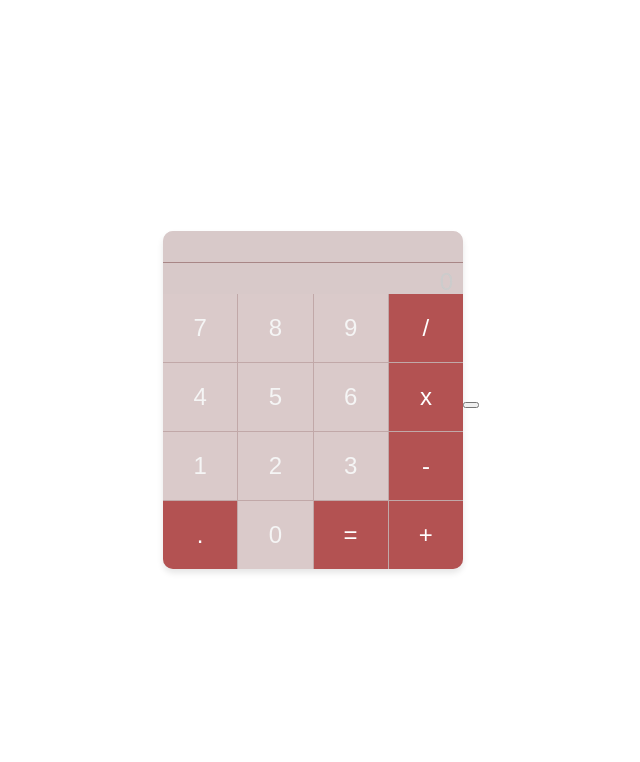
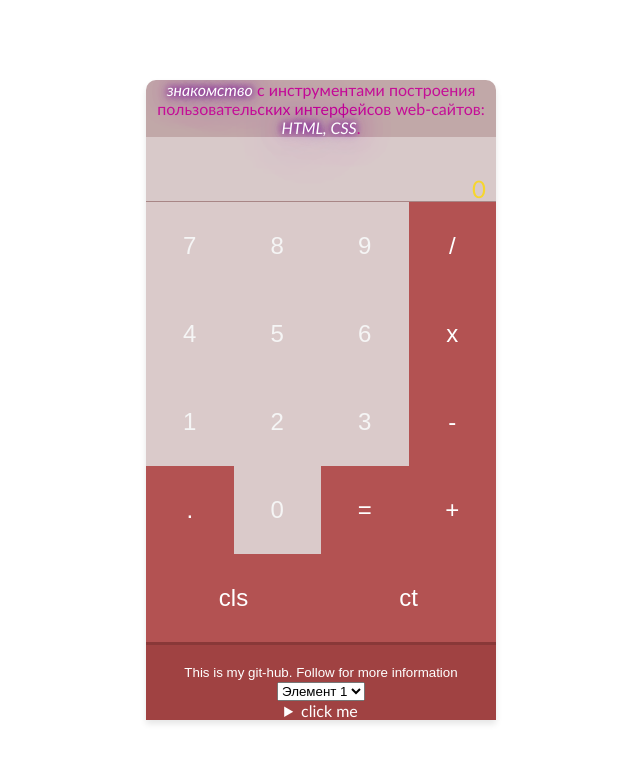
Before and after one commit to Smile952/web_labs, a plain HTML site: page main.html in a window 1280 px wide. Shown: the whole page, without its empty margins (319-959 px from the left). Drawn offline with Linux system fonts and the light colour scheme.

Commit message:
'comlited_lab1'

```diff
--- a/main.html
+++ b/main.html
@@ -8,7 +8,9 @@
         <link rel="stylesheet" href="template.css">
     </head>
     <body>
+
         <div class="calculator">
+            <div class="fragment-block"><i calss="fragment">знакомство</i> с инструментами построения пользовательских интерфейсов web-сайтов: <i calss="fragment">HTML, CSS</i>.</div>
             <div class="display" id="disp2"></div>
             <div class="display" id="disp1">0</div>
             <div class="buttons">
@@ -28,10 +30,28 @@
                 <button class="btn digit" id="0">0</button>
                 <button class="btn operator" id="=">=</button>
                 <button class="btn operator" id="+">+</button>
+                <button class="btn operator" id="cls">cls</button>
+                <button class="btn operator" id="ct">ct</button>
             </div>
-        </div>
-        <div class="git_hub">
-            <a  href="https://github.com/IgorSergeevichISIT/Web/tree/main/turorials/lab1"><button class="git"></button></a>
+            <div class="trash">
+                <div class="git_hub">
+                    <a class="git" href="https://github.com/IgorSergeevichISIT/Web/tree/main/turorials/lab1"><button>This is my git-hub. Follow for more information</button></a>
+                </div>
+                <div>
+                    <label>
+                        <select>
+                            <option>Элемент 1</option>
+                            <option>Элемент 2</option>
+                            <option>Элемент 3</option>
+                            <option>Элемент 4</option>
+                        </select>
+                    </label>
+                </div>
+                <details cals="about" >
+                    <summary > click me </summary>
+                    Шелепво Денис Владимирович, студент группы ИС-22
+                </details>
+            </div>
         </div>
         <script rel="script" src="./test.js"></script>
     </body>
--- a/template.css
+++ b/template.css
@@ -6,45 +6,58 @@ body {
     margin: 0;
     background: url('img.img') no-repeat center center fixed;
     background-size: cover;
-    font-family: Arial, sans-serif;
-
+    font-family: 'Trebuchet MS', sans-serif;
 }
 
 .calculator {
-    width: 300px;
+    display: flex;
+    flex-wrap: wrap;
+    justify-content: center;
+    align-items: center;
+    position: inherit;
+    width: 350px;
     background-color: #5c1a1a60;
-    border-radius: 10px;
+    border-radius: 10px 10px 0px 0px;
     box-shadow: 0 4px 6px rgba(0, 0, 0, 0.1);
     overflow: hidden;
 }
 
 .display {
-    height: 1px;
+    width:350px;
+    flex-direction: column;
+    height: 2px;
     padding: 5px 10px 25px 10px;
     background-color: #ffffff60;
-    color: #cccccc;
+    color: #ffd900c5;
     font-size: 24px;
     text-align: right;
-    border-bottom: 1px solid #5c1a1a60;
+    border:none;
 }
 #disp1{
-    border: none;
+    border-bottom: 1px solid #5c1a1a60;
 }
 
 .buttons {
-    display: grid;
-    grid-template-columns: repeat(4, 1fr);
-    gap: 1px;
+    display: flex;
+    flex-wrap: wrap;
 }
 
 .btn {
+    flex: 1;
     background-color: #ffffff65;
     color: #f5f5f5;
     border: none;
     font-size: 1.5em;
-    padding: 20px;
+    padding: 30px;
     cursor: pointer;
     transition: 0.2s;
+}
+
+#cls{
+    border: none;
+}
+#ct{
+    border: none;
 }
 
 .btn:hover {
@@ -52,6 +65,7 @@ body {
 }
 
 .operator {
+
     background-color: #a8151596;
     color: #fff;
 }
@@ -59,3 +73,45 @@ body {
 .operator:hover {
     background-color: #a12525c7;
 }
+
+.fragment-block, .fragment{
+    text-align: center;
+    color:rgb(197, 14, 151)
+}
+
+i{
+    color:white;
+    text-shadow:
+    0 0 7px #740a94,
+    0 0 10px #740a94,
+    0 0 21px #740a94,
+    0 0 42px rgb(255, 0, 191),
+    0 0 82px rgb(255, 0, 191),
+    0 0 92px rgb(255, 0, 191),
+    0 0 102px #0fa,
+    0 0 151px #0fa;
+}
+.trash{
+    flex: 1;
+    color: #fff;
+    border-left:none;
+    border-right:none;
+    border-bottom:none;
+    border-top:rgba(0, 0, 0, 0.144) solid;
+    font-family: 'Trebuchet MS', sans-serif;
+    text-align: center;
+    background-color: #972727c9;
+}
+.trash button{
+    padding: 20px 38px 0px 38px;
+    background-color: rgba(0, 255, 170, 0);
+    border: none;
+    color: white;
+}
+details{
+    color: white;
+}
+
+.git button:hover{
+    background-color: #a12525c7;
+}
```
